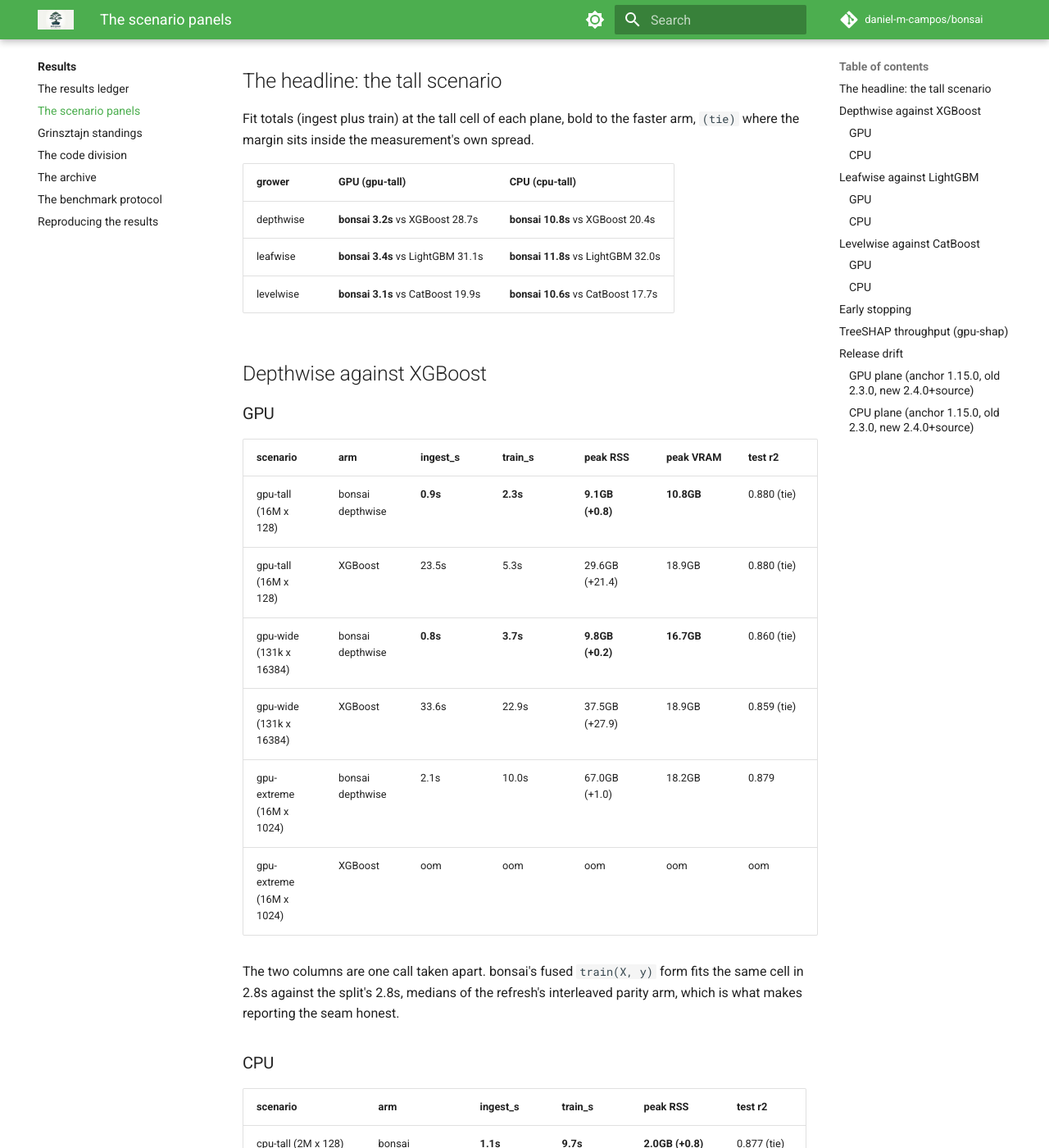
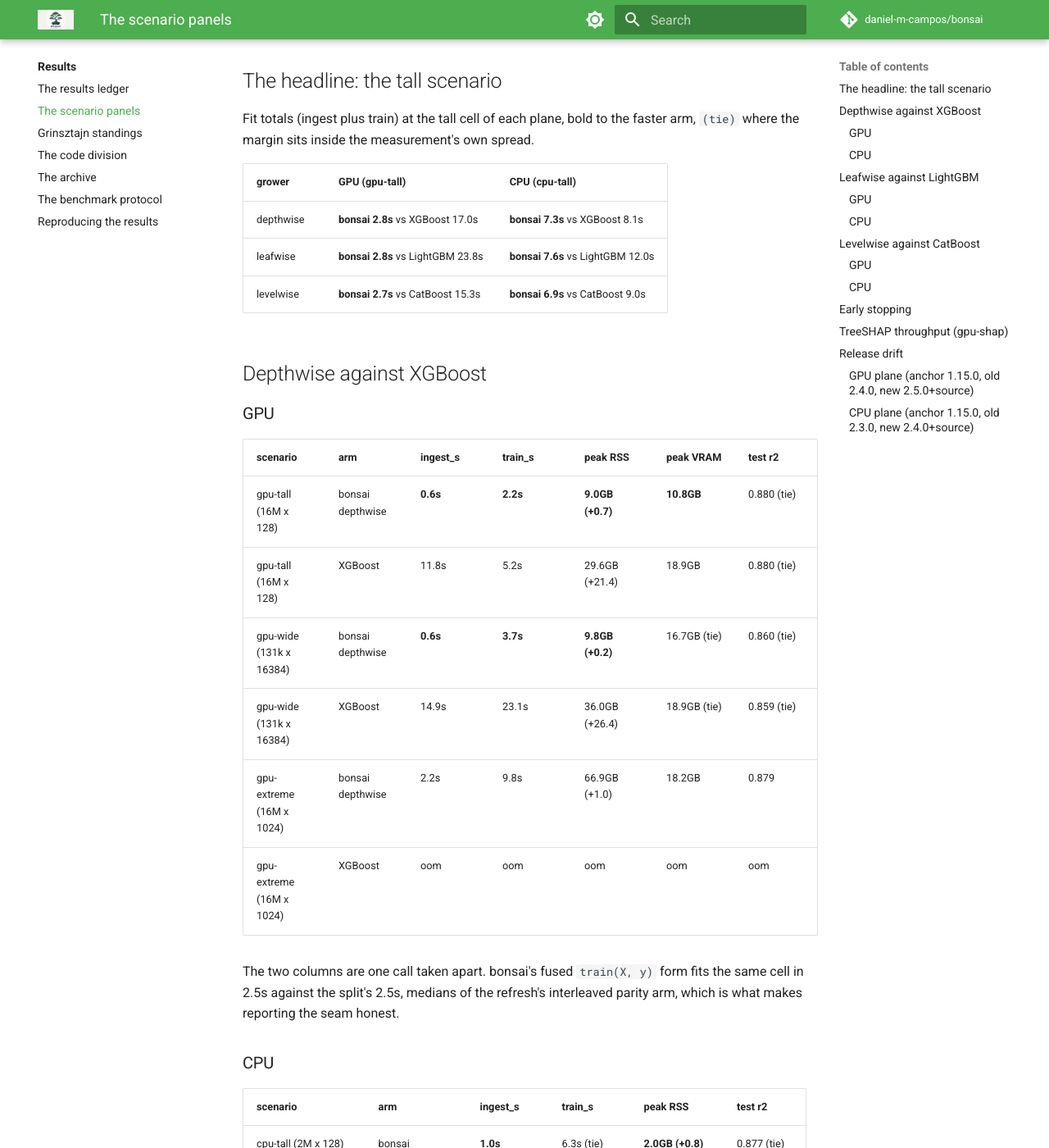
Before and after one commit to daniel-m-campos/bonsai, an MkDocs documentation site: the page built from docs/results/results/perf.md, in a window 1280 px wide and 1400 px high, scrolled down 1012 px. Shown: the whole window at 82% size. Built offline with MkDocs 1.6.1 and Material for MkDocs 9.7.7, drawn with Linux system fonts in a browser that asks for light colours; comment, search, counter and statistics services are not loaded; some of the changed text lies outside the part shown.

Commit message:
bench(standings): refresh 10 axes
Axes: gpu-tall,gpu-wide,gpu-extreme,cpu-tall,cpu-wide,gpu-early-stop,gpu-shap,quality-grinsztajn,quality-grinsztajn-gpu,quality-grinsztajn-leaf-capped-gpu. Same-pod refresh via scripts/standings_refresh.py (decision 96); superseded files deleted, registry updated, ledger and README regenerated.

CPU axes (cpu-tall, cpu-wide) were measured on pod-NVIDIA-RTX-PRO-6000-Blackwell-Server-Edition (issue #355). Every row carries its own host block, so the registry records which machine and which ceiling stands behind each axis.

```diff
--- a/docs/results/results/perf.md
+++ b/docs/results/results/perf.md
@@ -14,9 +14,9 @@
 
 | grower | GPU (gpu-tall) | CPU (cpu-tall) |
 |---|---|---|
-| depthwise | **bonsai 3.2s** vs XGBoost 28.7s | **bonsai 10.8s** vs XGBoost 20.4s |
-| leafwise | **bonsai 3.4s** vs LightGBM 31.1s | **bonsai 11.8s** vs LightGBM 32.0s |
-| levelwise | **bonsai 3.1s** vs CatBoost 19.9s | **bonsai 10.6s** vs CatBoost 17.7s |
+| depthwise | **bonsai 2.8s** vs XGBoost 17.0s | **bonsai 7.3s** vs XGBoost 8.1s |
+| leafwise | **bonsai 2.8s** vs LightGBM 23.8s | **bonsai 7.6s** vs LightGBM 12.0s |
+| levelwise | **bonsai 2.7s** vs CatBoost 15.3s | **bonsai 6.9s** vs CatBoost 9.0s |
 
 ## Depthwise against XGBoost
 
@@ -24,23 +24,23 @@
 
 | scenario | arm | ingest_s | train_s | peak RSS | peak VRAM | test r2 |
 |---|---|---|---|---|---|---|
-| gpu-tall (16M x 128) | bonsai depthwise | **0.9s** | **2.3s** | **9.1GB (+0.8)** | **10.8GB** | 0.880 (tie) |
-| gpu-tall (16M x 128) | XGBoost | 23.5s | 5.3s | 29.6GB (+21.4) | 18.9GB | 0.880 (tie) |
-| gpu-wide (131k x 16384) | bonsai depthwise | **0.8s** | **3.7s** | **9.8GB (+0.2)** | **16.7GB** | 0.860 (tie) |
-| gpu-wide (131k x 16384) | XGBoost | 33.6s | 22.9s | 37.5GB (+27.9) | 18.9GB | 0.859 (tie) |
-| gpu-extreme (16M x 1024) | bonsai depthwise | 2.1s | 10.0s | 67.0GB (+1.0) | 18.2GB | 0.879 |
+| gpu-tall (16M x 128) | bonsai depthwise | **0.6s** | **2.2s** | **9.0GB (+0.7)** | **10.8GB** | 0.880 (tie) |
+| gpu-tall (16M x 128) | XGBoost | 11.8s | 5.2s | 29.6GB (+21.4) | 18.9GB | 0.880 (tie) |
+| gpu-wide (131k x 16384) | bonsai depthwise | **0.6s** | **3.7s** | **9.8GB (+0.2)** | 16.7GB (tie) | 0.860 (tie) |
+| gpu-wide (131k x 16384) | XGBoost | 14.9s | 23.1s | 36.0GB (+26.4) | 18.9GB (tie) | 0.859 (tie) |
+| gpu-extreme (16M x 1024) | bonsai depthwise | 2.2s | 9.8s | 66.9GB (+1.0) | 18.2GB | 0.879 |
 | gpu-extreme (16M x 1024) | XGBoost | oom | oom | oom | oom | oom |
 
-The two columns are one call taken apart. bonsai's fused `train(X, y)` form fits the same cell in 2.8s against the split's 2.8s, medians of the refresh's interleaved parity arm, which is what makes reporting the seam honest.
+The two columns are one call taken apart. bonsai's fused `train(X, y)` form fits the same cell in 2.5s against the split's 2.5s, medians of the refresh's interleaved parity arm, which is what makes reporting the seam honest.
 
 ### CPU
 
 | scenario | arm | ingest_s | train_s | peak RSS | test r2 |
 |---|---|---|---|---|---|
-| cpu-tall (2M x 128) | bonsai depthwise | **1.1s** | **9.7s** | **2.0GB (+0.8)** | 0.877 (tie) |
-| cpu-tall (2M x 128) | XGBoost | 3.2s | 17.2s | 2.3GB (+1.1) | 0.877 (tie) |
-| cpu-wide (16k x 16384) | bonsai depthwise | **1.6s** | **63.5s** | **7.6GB (+6.4)** | 0.761 (tie) |
-| cpu-wide (16k x 16384) | XGBoost | 5.3s | 182.9s | 20.6GB (+19.4) | 0.761 (tie) |
+| cpu-tall (2M x 128) | bonsai depthwise | **1.0s** | 6.3s (tie) | **2.0GB (+0.8)** | 0.877 (tie) |
+| cpu-tall (2M x 128) | XGBoost | 1.8s | 6.4s (tie) | 2.4GB (+1.2) | 0.877 (tie) |
+| cpu-wide (16k x 16384) | bonsai depthwise | **1.3s** | **43.3s** | **7.5GB (+6.3)** | 0.761 (tie) |
+| cpu-wide (16k x 16384) | XGBoost | 2.5s | 100.3s | 20.2GB (+19.0) | 0.761 (tie) |
 
 ## Leafwise against LightGBM
 
@@ -48,21 +48,21 @@
 
 | scenario | arm | ingest_s | train_s | peak RSS | peak VRAM | test r2 |
 |---|---|---|---|---|---|---|
-| gpu-tall (16M x 128) | bonsai leafwise | **1.1s** | **2.3s** | **9.0GB (+0.7)** | 10.8GB | 0.880 |
-| gpu-tall (16M x 128) | LightGBM | 17.0s | 14.1s | 15.3GB (+7.0) | **5.4GB** | **0.886** |
-| gpu-wide (131k x 16384) | bonsai leafwise | **0.8s** | **3.7s** | **9.8GB (+0.2)** | **16.7GB** | 0.860 |
-| gpu-wide (131k x 16384) | LightGBM | 108.9s | 157.3s | 55.9GB (+46.3) | 20.8GB | **0.865** |
-| gpu-extreme (16M x 1024) | bonsai leafwise | **2.1s** | **9.9s** | **66.9GB (+1.0)** | **18.2GB** | 0.879 |
-| gpu-extreme (16M x 1024) | LightGBM | 165.6s | 86.8s | 116.4GB (+50.5) | 34.3GB | **0.885** |
+| gpu-tall (16M x 128) | bonsai leafwise | **0.6s** | **2.2s** | **9.0GB (+0.7)** | 10.8GB | 0.880 |
+| gpu-tall (16M x 128) | LightGBM | 12.9s | 10.9s | 15.2GB (+7.0) | **5.4GB** | **0.886** |
+| gpu-wide (131k x 16384) | bonsai leafwise | **0.6s** | **3.6s** | **9.8GB (+0.2)** | **16.7GB** | 0.860 |
+| gpu-wide (131k x 16384) | LightGBM | 62.6s | 153.8s | 57.9GB (+48.3) | 20.8GB | **0.865** |
+| gpu-extreme (16M x 1024) | bonsai leafwise | **1.7s** | **9.8s** | **66.9GB (+1.0)** | **18.2GB** | 0.879 |
+| gpu-extreme (16M x 1024) | LightGBM | 100.7s | 60.6s | 116.3GB (+50.4) | 34.3GB | **0.885** |
 
 ### CPU
 
 | scenario | arm | ingest_s | train_s | peak RSS | test r2 |
 |---|---|---|---|---|---|
-| cpu-tall (2M x 128) | bonsai leafwise | **1.1s** | **10.6s** | **2.0GB (+0.8)** | 0.877 (tie) |
-| cpu-tall (2M x 128) | LightGBM | 3.2s | 28.8s | 2.1GB (+0.9) | 0.878 (tie) |
-| cpu-wide (16k x 16384) | bonsai leafwise | **1.6s** | **63.9s** | **7.6GB (+6.4)** | 0.761 |
-| cpu-wide (16k x 16384) | LightGBM | 15.4s | 84.3s | 19.6GB (+18.4) | **0.762** |
+| cpu-tall (2M x 128) | bonsai leafwise | **1.0s** | **6.6s** | **2.0GB (+0.8)** | 0.877 (tie) |
+| cpu-tall (2M x 128) | LightGBM | 2.3s | 9.8s | 2.0GB (+0.9) | 0.878 (tie) |
+| cpu-wide (16k x 16384) | bonsai leafwise | **1.3s** | **27.6s** | **5.9GB (+4.7)** | 0.761 |
+| cpu-wide (16k x 16384) | LightGBM | 8.0s | 44.1s | 19.6GB (+18.4) | **0.762** |
 
 ## Levelwise against CatBoost
 
@@ -70,23 +70,23 @@
 
 | scenario | arm | ingest_s | train_s | peak RSS | peak VRAM | test r2 |
 |---|---|---|---|---|---|---|
-| gpu-tall (16M x 128) | bonsai levelwise | **0.9s** | **2.2s** | **9.0GB (+0.7)** | **10.8GB** | **0.877** |
-| gpu-tall (16M x 128) | CatBoost | 3.7s | 16.2s | 25.7GB (+17.4) | 90.2GB | 0.876 |
-| gpu-wide (131k x 16384) | bonsai levelwise | **0.8s** | **8.1s** | **9.9GB (+0.3)** | **16.6GB** | **0.874** |
-| gpu-wide (131k x 16384) | CatBoost | 1.9s | 63.9s | 26.4GB (+16.8) | 90.2GB | 0.872 |
-| gpu-extreme (16M x 1024) | bonsai levelwise | 2.1s | 9.0s | 66.9GB (+1.0) | 18.1GB | 0.876 |
+| gpu-tall (16M x 128) | bonsai levelwise | **0.6s** | **2.1s** | **9.0GB (+0.7)** | **10.8GB** | **0.877** |
+| gpu-tall (16M x 128) | CatBoost | 1.9s | 13.3s | 25.6GB (+17.4) | 90.2GB | 0.876 |
+| gpu-wide (131k x 16384) | bonsai levelwise | **0.6s** | **8.1s** | **9.9GB (+0.3)** | **16.6GB** | **0.874** |
+| gpu-wide (131k x 16384) | CatBoost | 1.0s | 58.6s | 26.4GB (+16.8) | 90.2GB | 0.872 |
+| gpu-extreme (16M x 1024) | bonsai levelwise | 1.7s | 8.8s | 66.9GB (+1.0) | 18.2GB | 0.876 |
 | gpu-extreme (16M x 1024) | CatBoost | oom | oom | oom | oom | oom |
 
 ### CPU
 
 | scenario | arm | ingest_s | train_s | peak RSS | test r2 |
 |---|---|---|---|---|---|
-| cpu-tall (2M x 128) | bonsai levelwise | 1.2s | **9.4s** | **2.0GB (+0.8)** | **0.877** |
-| cpu-tall (2M x 128) | CatBoost | **0.4s** | 17.3s | 4.1GB (+2.9) | 0.875 |
-| cpu-wide (16k x 16384) | bonsai levelwise | 1.6s | **96.7s** | **7.7GB (+6.5)** | **0.858** |
-| cpu-wide (16k x 16384) | CatBoost | **0.3s** | 102.8s | 18.6GB (+17.5) | 0.830 |
+| cpu-tall (2M x 128) | bonsai levelwise | 1.0s | **5.9s** | **2.0GB (+0.8)** | **0.877** |
+| cpu-tall (2M x 128) | CatBoost | **0.2s** | 8.7s | 4.1GB (+2.9) | 0.875 |
+| cpu-wide (16k x 16384) | bonsai levelwise | 1.3s | **56.9s** | **7.8GB (+6.6)** | **0.858** |
+| cpu-wide (16k x 16384) | CatBoost | **0.2s** | 66.0s | 18.6GB (+17.4) | 0.830 |
 
-*Source: [`gpu-tall-2026-09.jsonl`](../../../benchmarks/results/gpu-tall-2026-09.jsonl), [`gpu-wide-2026-09.jsonl`](../../../benchmarks/results/gpu-wide-2026-09.jsonl), [`gpu-extreme-2026-09.jsonl`](../../../benchmarks/results/gpu-extreme-2026-09.jsonl), [`cpu-tall-2026-09.jsonl`](../../../benchmarks/results/cpu-tall-2026-09.jsonl), [`cpu-wide-2026-09.jsonl`](../../../benchmarks/results/cpu-wide-2026-09.jsonl), [`gpu-early-stop-2026-09.jsonl`](../../../benchmarks/results/gpu-early-stop-2026-09.jsonl). As-run under the redesigned scenario matrix (decision 103), best of the session's repeats per arm. Each plane runs on one pod, so the arms compare within a plane and not across the two. The GPU plane is measured at `28806ff566c05fdee900d90bd3ee864e991d7f45` and `e857c1884682d1c9ec1565d2e600de2f1a40c4bc` (2026-09-18 and 2026-09-19, pod-NVIDIA-RTX-PRO-6000-Blackwell-Server-Edition). The CPU plane is measured at `e857c1884682d1c9ec1565d2e600de2f1a40c4bc` (2026-09-19, pod-NVIDIA-RTX-PRO-6000-Blackwell-Server-Edition).*
+*Source: [`gpu-tall-2026-09.jsonl`](../../../benchmarks/results/gpu-tall-2026-09.jsonl), [`gpu-wide-2026-09.jsonl`](../../../benchmarks/results/gpu-wide-2026-09.jsonl), [`gpu-extreme-2026-09.jsonl`](../../../benchmarks/results/gpu-extreme-2026-09.jsonl), [`cpu-tall-2026-09.jsonl`](../../../benchmarks/results/cpu-tall-2026-09.jsonl), [`cpu-wide-2026-09.jsonl`](../../../benchmarks/results/cpu-wide-2026-09.jsonl), [`gpu-early-stop-2026-09.jsonl`](../../../benchmarks/results/gpu-early-stop-2026-09.jsonl). As-run under the redesigned scenario matrix (decision 103), best of the session's repeats per arm. Each plane runs on one pod, so the arms compare within a plane and not across the two. The GPU plane is measured at `2c93386313f5567676f0d84eeaf0ad578393ccfb` (2026-09-26, pod-NVIDIA-RTX-PRO-6000-Blackwell-Server-Edition). The CPU plane is measured at `2c93386313f5567676f0d84eeaf0ad578393ccfb` (2026-09-26, pod-NVIDIA-RTX-PRO-6000-Blackwell-Server-Edition).*
 
 ## Early stopping
 
@@ -94,12 +94,12 @@
 
 | grower | arm | eval overhead | stop-arm fit | stopped at |
 |---|---|---|---|---|
-| depthwise | bonsai depthwise | +41.8% | 25.3s | 1278 |
-| depthwise | XGBoost | +1.5% | 70.6s | 1216 |
-| leafwise | bonsai leafwise | +41.6% | 25.2s | 1278 |
-| leafwise | LightGBM | +4.5% | 86.4s | 847 |
-| levelwise | bonsai levelwise | +43.3% | 35.6s | 2000 |
-| levelwise | CatBoost | +8.3% | 115.5s | 1923 |
+| depthwise | bonsai depthwise | +32.4% | 24.4s | 1278 |
+| depthwise | XGBoost | +0.9% | 59.4s | 1216 |
+| leafwise | bonsai leafwise | +32.9% | 24.4s | 1278 |
+| leafwise | LightGBM | -2.3% | 75.1s | 847 |
+| levelwise | bonsai levelwise | +33.1% | 34.8s | 2000 |
+| levelwise | CatBoost | +5.6% | 114.2s | 1986 |
 
 ## TreeSHAP throughput (gpu-shap)
 
@@ -107,30 +107,30 @@
 
 | cell | bonsai depthwise (GPU) | XGBoost (GPU) | LightGBM (CPU SHAP) | CatBoost (CPU SHAP) |
 |---|---|---|---|---|
-| 1,048,576 x 128, depth 6 | **0.62** | 2.24 | 97.25 | 2.88 |
-| 1,048,576 x 128, depth 8 | **2.28** | 7.47 | 754.81 | 4.81 |
-| 1,048,576 x 512, depth 6 | **0.80** | 2.45 | 102.36 | 8.68 |
-| 4,194,304 x 128, depth 6 | **1.25** | 5.47 | 205.77 | 7.77 |
+| 1,048,576 x 128, depth 6 | **0.62** | 2.24 | 97.21 | 4.51 |
+| 1,048,576 x 128, depth 8 | **2.29** | 7.48 | 742.84 | 3.97 |
+| 1,048,576 x 512, depth 6 | **0.82** | 2.45 | 100.22 | 8.24 |
+| 4,194,304 x 128, depth 6 | **1.25** | 5.46 | 206.38 | 7.67 |
 
 | cell | bonsai depthwise (GPU) | XGBoost (GPU) | LightGBM (CPU SHAP) | CatBoost (CPU SHAP) |
 |---|---|---|---|---|
-| 1,048,576 x 128, depth 6 | 3.8e-06 | 3.4e-06 | 0.0e+00 | 0.0e+00 |
-| 1,048,576 x 128, depth 8 | 7.8e-06 | 4.9e-06 | 0.0e+00 | 0.0e+00 |
-| 1,048,576 x 512, depth 6 | 3.4e-06 | 2.8e-06 | 0.0e+00 | 0.0e+00 |
-| 4,194,304 x 128, depth 6 | 4.2e-06 | 3.9e-06 | 0.0e+00 | 0.0e+00 |
+| 1,048,576 x 128, depth 6 | 3.3e-06 | 3.4e-06 | 0.0e+00 | 0.0e+00 |
+| 1,048,576 x 128, depth 8 | 7.1e-06 | 4.9e-06 | 0.0e+00 | 0.0e+00 |
+| 1,048,576 x 512, depth 6 | 4.1e-06 | 2.8e-06 | 0.0e+00 | 0.0e+00 |
+| 4,194,304 x 128, depth 6 | 4.9e-06 | 3.9e-06 | 0.0e+00 | 0.0e+00 |
 
 ## Release drift
 
 Each plane's tall cell, three wheels interleaved on the pod that measured the plane: the previous release (`old`), the fixed 1.15.0 anchor and the commit under refresh (`new`), min over repeats. `new` is read inside 5% of `old` and 2% of `anchor`; a cell marked **moved** ships only under a decision entry that cites the file (the [benchmark protocol](../benchmark-protocol.md) has the argument).
 
-### GPU plane (anchor 1.15.0, old 2.3.0, new 2.4.0+source)
+### GPU plane (anchor 1.15.0, old 2.4.0, new 2.5.0+source)
 
 | cell | grower | anchor | old | new | vs old | vs anchor | old RSS | new RSS | RSS delta |
 |---|---|--:|--:|--:|--:|--:|--:|--:|--:|
-| 1000000x100 | cuda_depthwise | 0.51s | 0.26s | 0.26s | -0.4% | -49.7% **moved** | 0.58GB | 0.58GB | +0.0% |
-| 1000000x100 | cuda_levelwise | 0.95s | 0.32s | 0.33s | +2.8% | -65.0% **moved** | 0.58GB | 0.58GB | +0.0% |
-| 16000000x100 | cuda_depthwise | 4.14s | 2.75s | 2.80s | +1.8% | -32.4% **moved** | 6.75GB | 6.76GB | +0.1% |
-| 16000000x100 | cuda_levelwise | 4.18s | 2.68s | 2.73s | +2.1% | -34.6% **moved** | 6.72GB | 6.71GB | -0.1% |
+| 1000000x100 | cuda_depthwise | 0.47s | 0.24s | 0.23s | -1.7% | -50.7% **moved** | 0.57GB | 0.58GB | +1.8% |
+| 1000000x100 | cuda_levelwise | 0.91s | 0.30s | 0.30s | +1.3% | -66.7% **moved** | 0.57GB | 0.57GB | +0.0% |
+| 16000000x100 | cuda_depthwise | 3.87s | 2.60s | 2.55s | -1.8% | -34.1% **moved** | 6.73GB | 6.76GB | +0.4% |
+| 16000000x100 | cuda_levelwise | 3.92s | 2.43s | 2.47s | +1.3% | -37.0% **moved** | 6.71GB | 6.73GB | +0.3% |
 
 *Source: [`ab-gpu-2026-09.jsonl`](../../../benchmarks/results/ab-gpu-2026-09.jsonl). Min over the session's interleaved repeats per arm, fit seconds and peak host RSS; the gpu-tall standings were measured in the same session.*
 
```
Also changed, not shown: README.md (+1 -1 lines), docs/results/results.md (+1 -1 lines), docs/results/results/quality-grinsztajn.md (+5 -5 lines), 13 other files.
